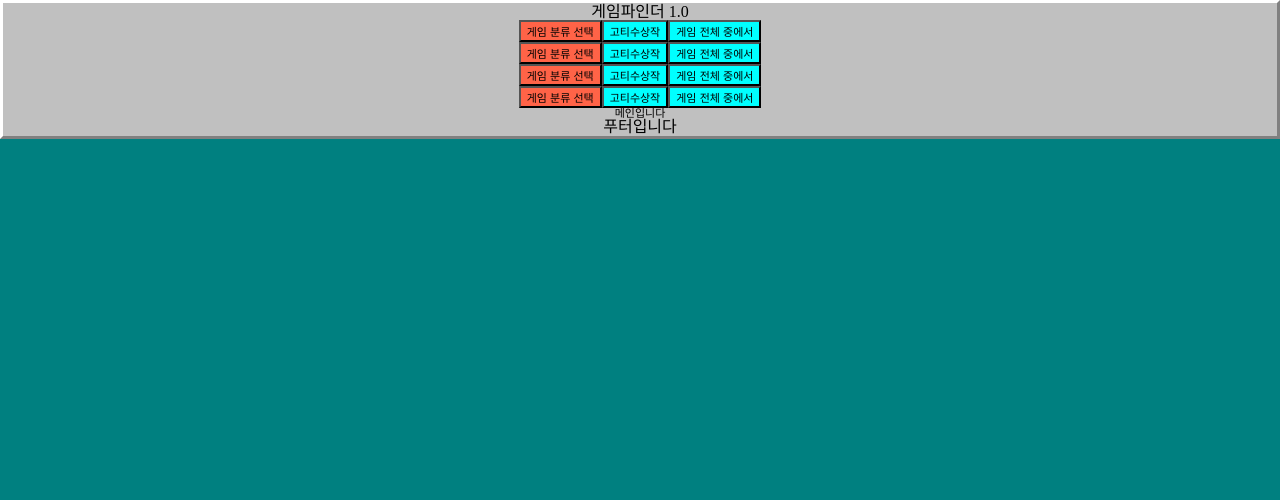
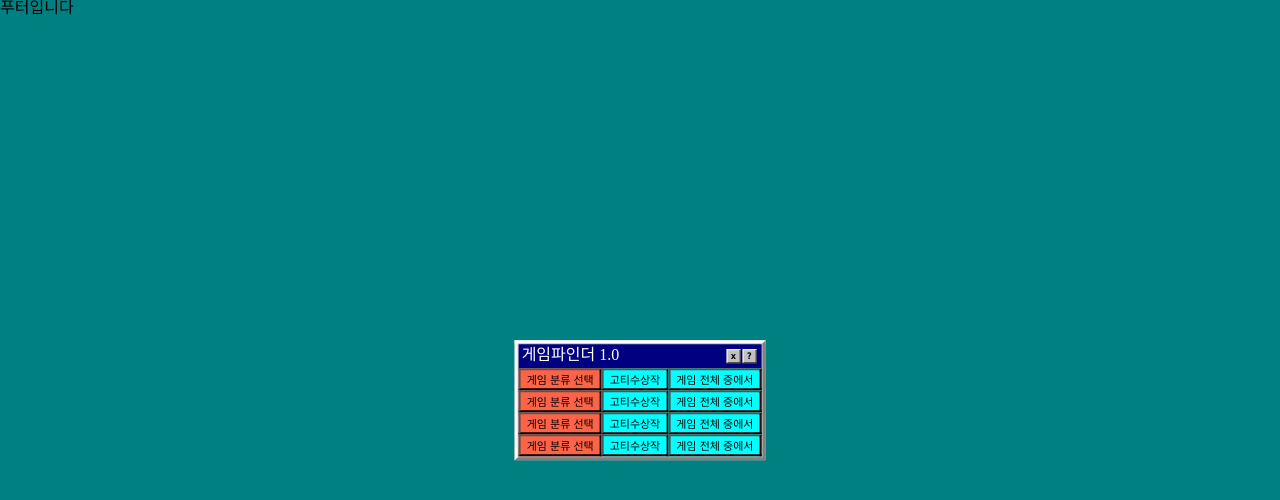
Before and after one commit to mayo516/-GameFinder, a Next.js app: page / in a window 1280 px wide. Shown: the top 500 px of the page. Built offline with nearby package versions, Linux system fonts and the light colour scheme.

Commit message:
style: header 큰 틀 스타일링

```diff
--- a/src/app/page.module.scss
+++ b/src/app/page.module.scss
@@ -2,10 +2,10 @@
   border-width: 3px;
   border-color: #ffffff #808080 #808080 #ffffff;
   border-style: solid;
-  // position: absolute;
-  // top: 50%;
-  // left: 50%;
-  // transform: translate(-50%, -50%);
+  position: absolute;
+  top: 50%;
+  left: 50%;
+  transform: translate(-50%, -50%);
   padding: 1px;
 
   text-align: center;
--- a/src/app/page.tsx
+++ b/src/app/page.tsx
@@ -7,8 +7,8 @@ export default function Home() {
     <>
       <div className={styles.wrapper}>
         <Window />
-        <Footer />
       </div>
+      <Footer />
     </>
   );
 }
--- /dev/null
+++ b/src/component/Header.module.scss
@@ -0,0 +1,27 @@
+.container {
+  background-color: #000080;
+  color: #ffffff;
+  display: flex;
+  padding: 3px;
+  justify-content: space-between;
+}
+.btn:focus {
+  outline: none;
+}
+
+.btn {
+  float: right;
+  margin: 2px 2px 2px 0;
+  width: 14px;
+  height: 13.5px;
+  background-color: #c0c0c0;
+  font-weight: bold;
+  padding: 0;
+  font-size: 9px;
+  border-color: #ffffff #808080 #808080 #ffffff;
+  border-width: 1px;
+  font-size: 9px;
+  font-weight: bold;
+  font-family: Tahoma;
+  text-align: center;
+}
--- a/src/component/Header.tsx
+++ b/src/component/Header.tsx
@@ -1,9 +1,16 @@
 import React from "react";
+import styles from "./Header.module.scss";
 
 export default function Header() {
   return (
     <>
-      <header>게임파인더 1.0</header>
+      <header className={styles.container}>
+        <h1 className={styles.programName}>게임파인더 1.0</h1>
+        <nav>
+          <button className={styles.btn}>?</button>
+          <button className={styles.btn}>x</button>
+        </nav>
+      </header>
     </>
   );
 }
--- a/src/component/Main.tsx
+++ b/src/component/Main.tsx
@@ -11,7 +11,6 @@ export default function Main() {
       <Question />
       <Question />
       <Question />
-      메인입니다
     </main>
   );
 }
```
